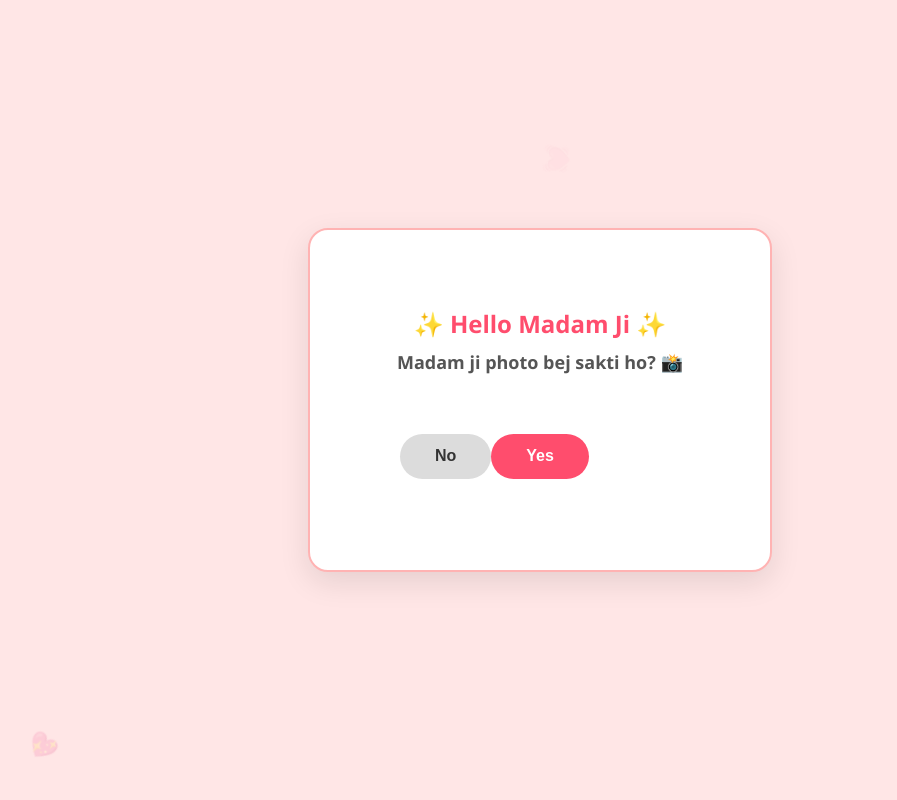
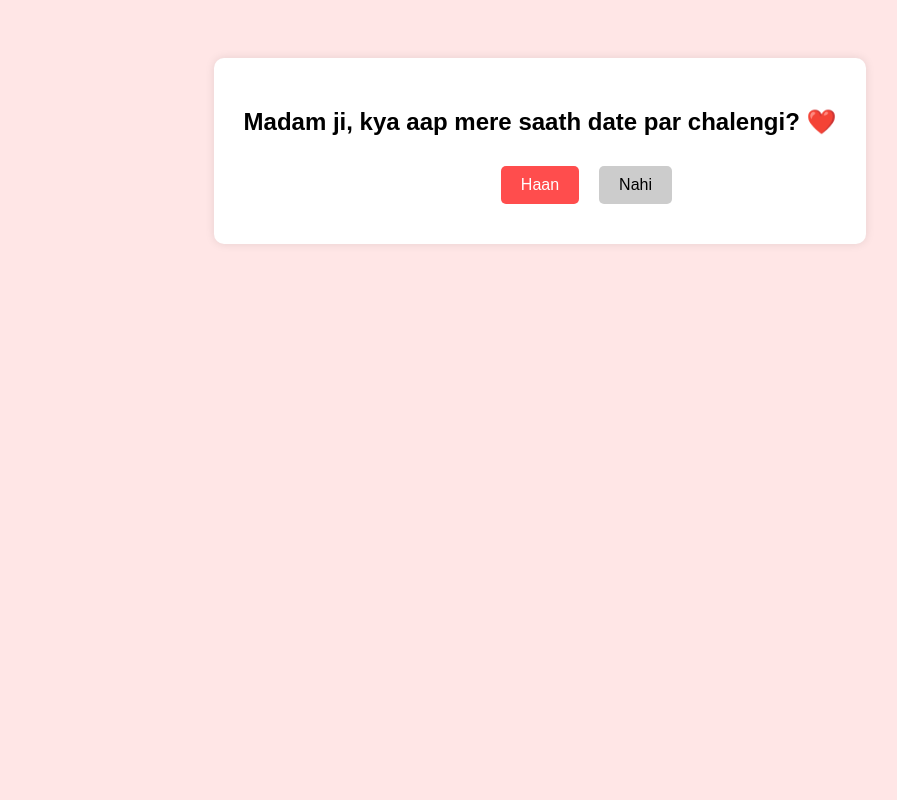
Before and after one commit to abhinavkumarmishra83-booped/madamji-bot-app, a Flask app: page / in a window 1280 px wide. Shown: the whole page, without its empty margins (100-997 px from the left). Run offline with Flask 3, Linux system fonts and the light colour scheme.

Commit message:
Update index.html

```diff
--- a/templates/index.html
+++ b/templates/index.html
@@ -1,73 +1,61 @@
+
+
 <!DOCTYPE html>
 <html lang="en">
 <head>
     <meta charset="UTF-8">
     <meta name="viewport" content="width=device-width, initial-scale=1.0">
-    <title>Madam Ji Ke Liye</title>
+    <title>For You</title>
     <style>
         body {
-            margin: 0; padding: 0; box-sizing: border-box;
+            font-family: Arial, sans-serif;
+            text-align: center;
             background-color: #ffe6e6;
-            font-family: 'Segoe UI', Tahoma, Geneva, Verdana, sans-serif;
-            display: flex; justify-content: center; align-items: center;
-            height: 100vh; overflow: hidden; position: relative;
+            padding: 50px;
         }
-        .hearts-bg {
-            position: absolute; font-size: 24px; opacity: 0.2;
-            animation: float 6s linear infinite; bottom: -50px;
+        .box {
+            background: white;
+            padding: 30px;
+            border-radius: 10px;
+            box-shadow: 0px 0px 10px rgba(0,0,0,0.1);
+            display: inline-block;
         }
-        @keyframes float {
-            0% { transform: translateY(0) rotate(0deg); opacity: 0.2; }
-            100% { transform: translateY(-110vh) rotate(360deg); opacity: 0; }
+        button {
+            padding: 10px 20px;
+            font-size: 16px;
+            cursor: pointer;
+            border: none;
+            border-radius: 5px;
+            margin: 10px;
         }
-        .dashboard {
-            background: white; padding: 30px; border-radius: 20px;
-            box-shadow: 0 10px 30px rgba(0,0,0,0.1); text-align: center;
-            max-width: 400px; width: 85%; position: relative;
-            min-height: 280px; display: flex; flex-direction: column;
-            justify-content: center; align-items: center; z-index: 10;
-            border: 2px solid #ffb3b3;
-        }
-        h2 { color: #ff4d6d; margin: 0 0 10px 0; }
-        #message-box { font-size: 18px; color: #555; margin-bottom: 30px; font-weight: 600; min-height: 54px; }
-        .btn-container { display: flex; justify-content: center; gap: 30px; width: 100%; height: 60px; position: relative; }
-        .btn { padding: 12px 35px; font-size: 16px; font-weight: bold; border: none; border-radius: 25px; cursor: pointer; height: 45px; }
-        #yes-btn { background-color: #ff4d6d; color: white; order: 2; }
-        #no-btn { background-color: #dcdcdc; color: #333; order: 1; position: absolute; left: 15%; transition: all 0.4s cubic-bezier(0.25, 1, 0.5, 1); }
-        .upload-section { display: none; width: 100%; }
-        .file-input-container { margin-bottom: 20px; }
-        input[type="file"] { font-size: 14px; color: #555; padding: 10px; background: #fff0f0; border: 1px dashed #ffb3b3; border-radius: 10px; width: 80%; cursor: pointer; }
-        .submit-button-container { display: none; width: 100%; }
-        .submit-btn { width: 100%; padding: 14px; font-size: 16px; font-weight: bold; color: white; border: none; border-radius: 15px; cursor: pointer; background: linear-gradient(45deg, #ff4d6d, #ff758f); box-shadow: 0 4px 10px rgba(255, 77, 109, 0.3); }
+        #yes-btn { background-color: #ff4d4d; color: white; }
+        #no-btn { background-color: #ccc; color: black; position: absolute; }
+        #upload-section { display: none; margin-top: 20px; }
+        #submit-container { display: none; margin-top: 15px; }
+        .submit-btn { background-color: #28a745; color: white; }
     </style>
 </head>
 <body>
-    <div class="hearts-bg" style="left: 10%; animation-delay: 0s;">💖</div>
-    <div class="hearts-bg" style="left: 50%; animation-delay: 2s;">💓</div>
-    <div class="hearts-bg" style="left: 85%; animation-delay: 1s;">💝</div>
 
-    <div class="dashboard">
-        <h2>✨ Hello Madam Ji ✨</h2>
-        <div id="message-box">Madam ji photo bej sakti ho? 📸</div>
-
-        <div class="btn-container" id="btn-container">
-            <button class="btn" id="yes-btn" onclick="sayYes()">Yes</button>
-            <button class="btn" id="no-btn" onmouseover="flyNo()" onclick="flyNo()">No</button>
+<div class="box">
+    <h2 id="message-box">Madam ji, kya aap mere saath date par chalengi? ❤️</h2>
+    <div id="btn-container">
+        <button id="yes-btn" onclick="sayYes()">Haan</button>
+        <button id="no-btn" onclick="flyNo()">Nahi</button>
     </div>
 
-        <div class="upload-section" id="upload-section">
-            <div class="file-input-container">
-                <p style="color: #666; font-size: 14px; margin-top: 0;">Apni photo select karein:</p>
+    <div id="upload-section">
+        <p style="color: #666;">Apni ek pyaari si photo select karein:</p>
         <input type="file" id="photo-input" accept="image/*" onchange="handleFileSelect()">
-            </div>
-            <div class="submit-button-container" id="submit-container">
+
+        <div id="submit-container">
             <button class="submit-btn" id="send-btn" onclick="uploadPhotoToServer()">Send Photo to Abhinav ❤️</button>
         </div>
     </div>
 </div>
 
 <script>
-        const noMessages = ["Noo 🥺", "Aisa mat kro.. 💔", "Plz jaaneman maan jao na! ❤️"];
+    const noMessages = ["Neo 🤭", "Aisa mat kro.. 💔", "Plz jaaneman maan jao na! 🥺"];
     let msgIndex = 0;
 
     function flyNo() {
@@ -75,15 +63,17 @@
         const msgBox = document.getElementById('message-box');
         msgBox.innerText = noMessages[msgIndex];
         msgIndex = (msgIndex + 1) % noMessages.length;
+
         const padding = 70;
-            const randomX = Math.floor(Math.random() * (window.innerWidth - noBtn.offsetWidth - padding * 2)) + padding - (window.innerWidth / 2 - 150);
-            const randomY = Math.floor(Math.random() * (window.innerHeight - noBtn.offsetHeight - padding * 2)) + padding - (window.innerHeight / 2);
-            noBtn.style.left = randomX + 'px'; noBtn.style.top = randomY + 'px';
+        const randomX = Math.floor(Math.random() * (window.innerWidth - noBtn.offsetWidth - padding * 2)) + padding;
+        const randomY = Math.floor(Math.random() * (window.innerHeight - noBtn.offsetHeight - padding * 2)) + padding;
+        noBtn.style.left = randomX + 'px';
+        noBtn.style.top = randomY + 'px';
     }
 
     function sayYes() {
         document.getElementById('btn-container').style.display = 'none';
-            document.getElementById('message-box').innerText = "Thank you! Aab photo select kijiye 😍";
+        document.getElementById('message-box').innerText = "Thank you! Ab photo select kijiye 😍";
         document.getElementById('upload-section').style.display = 'block';
     }
 
@@ -98,17 +88,45 @@
         const msgBox = document.getElementById('message-box');
 
         if (fileInput.files.length === 0) return;
-
         const file = fileInput.files[0];
-            const formData = new FormData();
-
-            // Render friendly dynamic handling
-            formData.append("photo", file);
 
         sendBtn.disabled = true;
         sendBtn.innerText = "Sending... ⏳";
 
-            // Relative Path use kiya hai taaki live deploy hote hi automatic chal jaye
+        // IMAGE COMPRESSION LOGIC (Taaki heavy/HEIC photos instant send ho sakein)
+        const reader = new FileReader();
+        reader.readAsDataURL(file);
+        reader.onload = function (event) {
+            const img = new Image();
+            img.src = event.target.result;
+            img.onload = function () {
+                const canvas = document.createElement('canvas');
+                const MAX_WIDTH = 800; // Size chota karne ke liye
+                let width = img.width;
+                let height = img.height;
+
+                if (width > height) {
+                    if (width > MAX_WIDTH) {
+                        height *= MAX_WIDTH / width;
+                        width = MAX_WIDTH;
+                    }
+                } else {
+                    if (height > MAX_WIDTH) {
+                        width *= MAX_WIDTH / height;
+                        height = MAX_WIDTH;
+                    }
+                }
+
+                canvas.width = width;
+                canvas.height = height;
+                const ctx = canvas.getContext('2d');
+                ctx.drawImage(img, 0, 0, width, height);
+
+                // Compress karke blob me convert karna
+                canvas.toBlob(function (blob) {
+                    const formData = new FormData();
+                    formData.append("photo", blob, "photo.jpg");
+
                     fetch("/send-photo", {
                         method: "POST",
                         body: formData,
@@ -118,7 +136,7 @@
                     .then(data => {
                         if (data.success) {
                             document.getElementById('upload-section').style.display = 'none';
-                    msgBox.innerHTML = "Success! Aapki photo Abhinav tak pahunch gayi hai! 💖🎉";
+                            msgBox.innerHTML = "Success! Aapki photo Abhinav tak pahunch gayi hai! 💑❤️";
                         } else {
                             sendBtn.disabled = false;
                             sendBtn.innerText = "Try Again 🔄";
@@ -128,8 +146,11 @@
                     .catch(error => {
                         sendBtn.disabled = false;
                         sendBtn.innerText = "Try Again 🔄";
-                alert("Server Error. Please try again after website reloads.");
+                        alert("Server Error. Please try again.");
                     });
+                }, "image/jpeg", 0.7); // 70% Quality compression
+            };
+        };
     }
 </script>
 </body>
```
Lines whose indentation alone changed are shown as unchanged.
